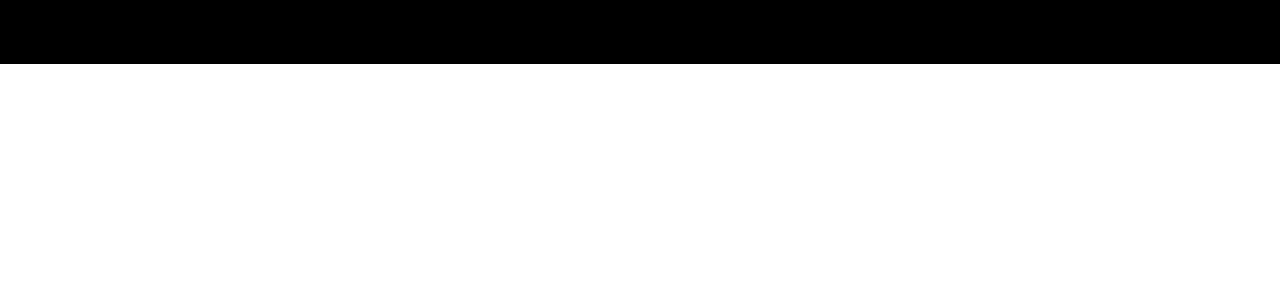
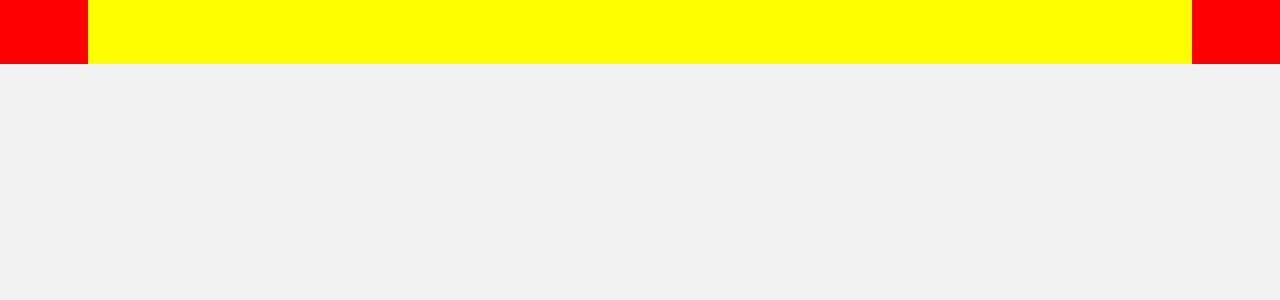
Before and after one commit to folathecoder/bookmark-landing-page, a React (Create React App) app: page / in a window 1280 px wide. Shown: the top 300 px of the page. Built offline with nearby package versions, Linux system fonts and the light colour scheme.

Commit message:
Global Helpers ==== Implemented

```diff
--- a/src/Components/Header/HeaderStyles.js
+++ b/src/Components/Header/HeaderStyles.js
@@ -1,4 +1,5 @@
 import styled from "styled-components";
+import { QUERIES, COLOR, FONT, WIDTH } from "../../Global/GlobalHelpers";
 
 
 export const HeaderContainer = styled.header `
@@ -8,8 +9,8 @@ export const HeaderContainer = styled.header `
 `
 
 export const HeaderInnerContainer = styled.div `
-    background-color: black;
-    max-width: var(--max-width);
+    background-color: yellow;
+    max-width: ${WIDTH.max};
     min-height: 4rem;
     margin: 0 auto;
 `
--- a/src/Global/GlobalHelpers.js
+++ b/src/Global/GlobalHelpers.js
@@ -1,15 +1,15 @@
-//TODO: FUNCTION THAT CONVERTS PIXEL VALUES TO REM
+//TODO: ==========>> FUNCTION THAT CONVERTS PIXEL VALUES TO REM
 
 export const rem = (pixel) => {
     const remSize = pixel / 16;
     return `${remSize}rem`;
 }
 
-//TODO: DEFAULT REM CONVERSTION DENOMINATOR
+//TODO: ==========>> DEFAULT REM CONVERSTION DENOMINATOR
 
 const toREM = 16;
 
-//TODO: MEDIA QUERIES
+//TODO: ==========>> MEDIA QUERIES
 
 const BREAKPOINTS = {
     screen1: 300,
@@ -30,3 +30,25 @@ export const QUERIES = {
     desktop: `(min-width: ${BREAKPOINTS.screen6 / toREM}rem)`,
     largeDesktop: `(min-width: ${BREAKPOINTS.screen7 / toREM}rem)`,
 };
+
+//TODO: ==========>> UNIVERSAL COLORS
+
+export const COLOR = {
+    pry100: `#5267df`,
+    pry200: `#fa5959`,
+    sec100: `#242a45`,
+    sec200: `#9194a2`,
+    bg: `#f2f2f2`
+}
+
+//TODO: ==========>> FONT FAMILY
+
+export const FONT = {
+    pry100: `'Rubik', sans-serif`
+}
+
+//TODO: ==========>> MAXIMUM WIDTH
+
+export const WIDTH = {
+    max: `69rem`
+}
--- a/src/Global/GlobalStyles.js
+++ b/src/Global/GlobalStyles.js
@@ -1,29 +1,8 @@
 import { createGlobalStyle } from "styled-components";
-import { QUERIES } from "./GlobalHelpers";
+import { QUERIES, COLOR, FONT, WIDTH } from "./GlobalHelpers";
 
 
 const GlobalStyle = createGlobalStyle `
-
-    //TODO: ==========>> DEFAULT STYLES
-
-    :root {
-        // ==> FONT FAMILY
-        --font-family: 'Rubik', sans-serif;
-
-        // ==> FONT WEIGHTS
-        --weight-regular: 400;
-        --weight-medium: 500;
-
-        // ==> COLORS
-        --color-pry-100: #5267df;
-        --color-pry-200: #fa5959;
-        --color-sec-100: #242a45;
-        --color-sec-200: #9194a2;
-        --color-bg: #f2f2f2;
-
-        // ==> MAXIMUM WIDTH
-        --max-width: rem(1104);
-    }
 
     //TODO: ==========>> CSS RESET
 
@@ -91,13 +70,9 @@ const GlobalStyle = createGlobalStyle `
     body {
         max-width: 100%;
         min-height: 100vh;
-        font-family: var(--font-family);
+        font-family: ${FONT.pry100};
         font-size: 1rem;
-        background-color: var(---color-bg);
-
-        /* @media ${QUERIES.desktop} {
-            background-color: blue;
-        } */
+        background-color: ${COLOR.bg};
     }
 
     //TODO: ==========>> TYPOGRAPHY
```
